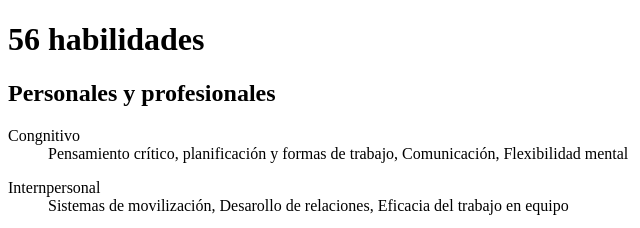
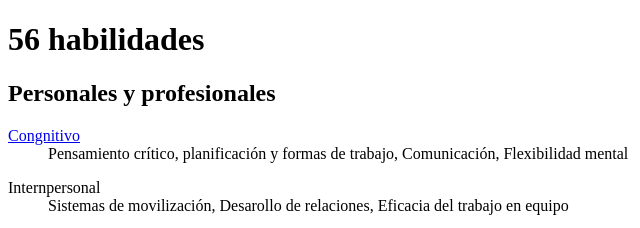
Before and after one commit to LordMaindrox/ProyectosHTML, a plain HTML site: page index.html in a window 1280 px wide. Shown: the top 228 px of the page, 0-640 px from the left. Drawn offline with Linux system fonts and the light colour scheme.

Commit message:
link agregado

```diff
--- a/index.html
+++ b/index.html
@@ -10,7 +10,7 @@
     <h1>56 habilidades</h1>
     <h2>Personales y profesionales</h2>
     <dl>
-        <dt>Congnitivo</dt>
+        <dt><a href="https://google.com">Congnitivo</a></dt>
         <dd>Pensamiento crítico, planificación y formas de trabajo, Comunicación, Flexibilidad mental</dd>
     </dl>
     <dl>
```
